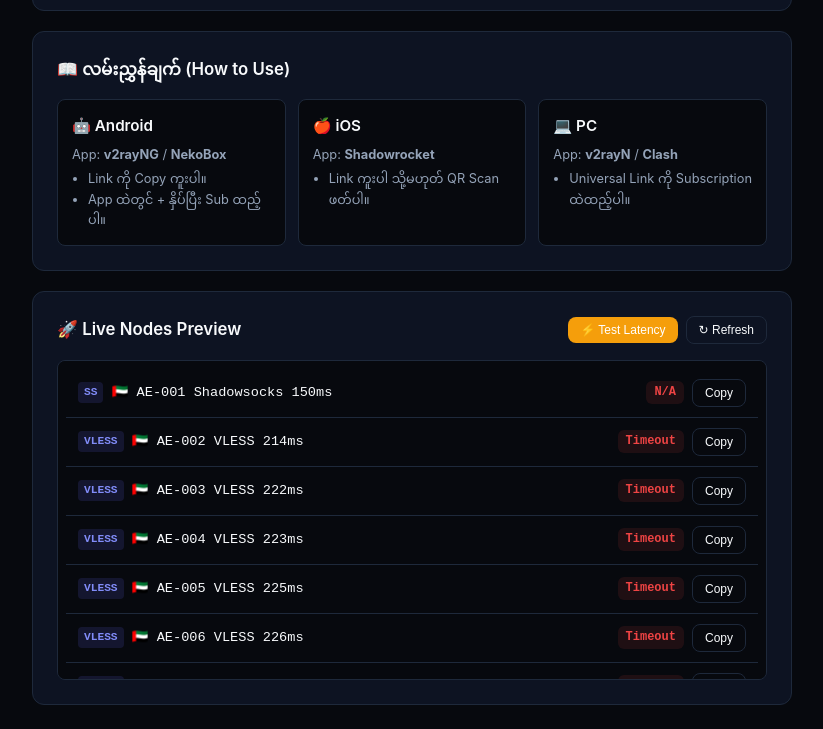
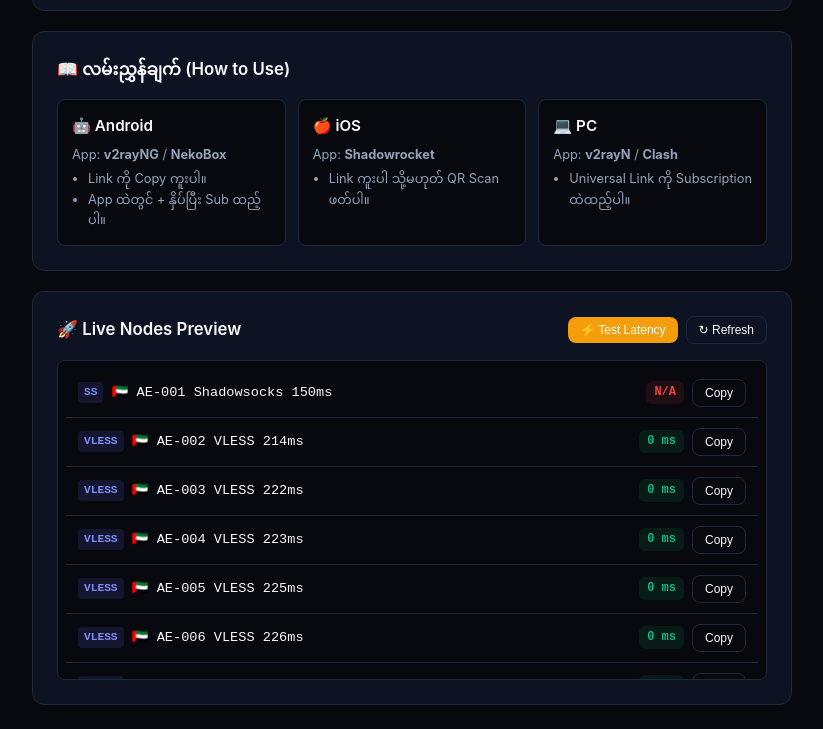
Before and after one commit to ath1t/mysub, a plain HTML site: page index.html in a window 1280 px wide. Both pictures are taken after a click on the button "⚡ Test Latency". Shown: the part 891-1620 px from the top of the page, without its empty margins (228-1051 px from the left). Drawn offline with nearby package versions, Linux system fonts and the light colour scheme; no server answers.

Commit message:
Update ping test method to use image for timeout
Refactor ping test logic to use image loading instead of fetch for better timeout handling.

```diff
--- a/index.html
+++ b/index.html
@@ -428,7 +428,7 @@
             raw: link,
             protocol,
             name: name.trim() || "Unknown Node",
-            serverHost,
+            serverHost: serverHost ? serverHost.split(':')[0] : '',
             countryCode,
             pingVal,
             pingText,
@@ -508,7 +508,6 @@
             badge.className = 'badge warn';
         });
 
-        // Test each visible node's domain/host using a lightweight fetch or image ping technique
         const selectedCC = document.getElementById('countrySelect').value;
         let filtered = isMyanmarBestActive
             ? allParsedNodes.filter(n => n.countryCode === 'SG' || n.countryCode === 'TH')
@@ -525,30 +524,34 @@
             }
 
             const startTime = performance.now();
-            try {
-                const controller = new AbortController();
-                const timeoutId = setTimeout(() => controller.abort(), 3500); // 3.5s timeout
+            const img = new Image();
+            let resolved = false;
 
-                // Attempt a lightweight fetch request or image ping to the host
-                await fetch(`https://${node.serverHost}/favicon.ico`, {
-                    mode: 'no-cors',
-                    signal: controller.signal
-                });
-                clearTimeout(timeoutId);
+            const finishTest = (isSuccess) => {
+                if (resolved) return;
+                resolved = true;
+                const duration = Math.round(performance.now() - startTime);
 
-                const duration = Math.round(performance.now() - startTime);
+                if (isSuccess && duration < 3000) {
                     badge.textContent = `${duration} ms`;
-
                     if (duration < 100) badge.className = 'badge';
                     else if (duration < 250) badge.className = 'badge warn';
                     else badge.className = 'badge slow';
-
                     node.pingVal = duration;
-            } catch (err) {
+                } else {
                     badge.textContent = 'Timeout';
                     badge.className = 'badge slow';
                     node.pingVal = 9999;
                 }
+            };
+
+            img.onload = () => finishTest(true);
+            img.onerror = () => finishTest(true);
+            img.src = `https://${node.serverHost}/favicon.ico?t=` + Date.now();
+
+            setTimeout(() => {
+                if (!resolved) finishTest(false);
+            }, 3500);
         });
     }
 
```
Lines whose indentation alone changed are shown as unchanged.
